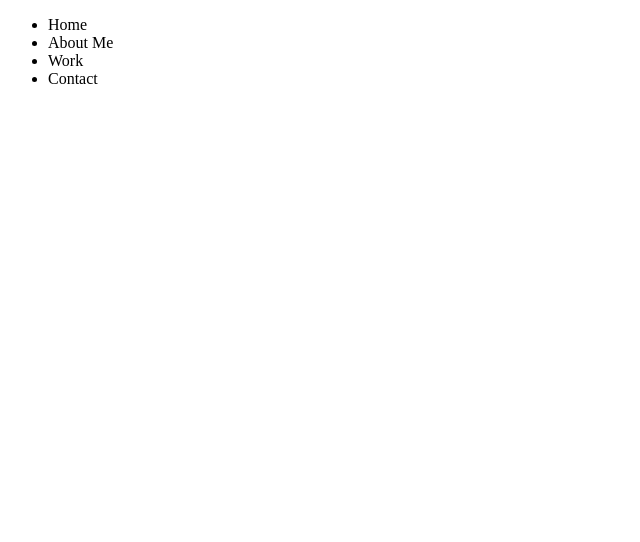
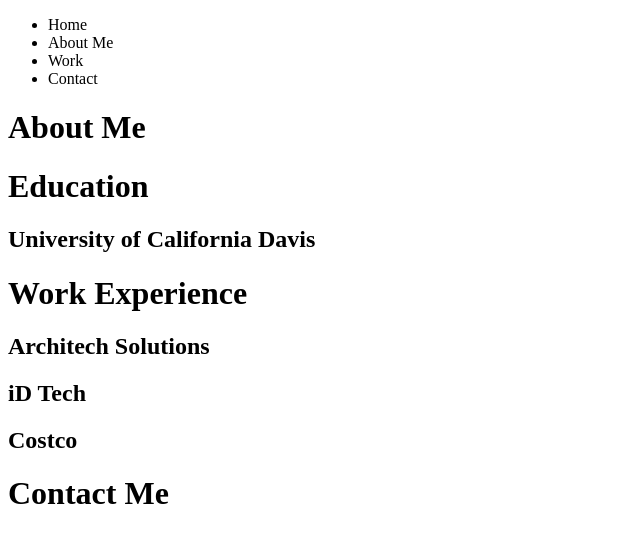
Before and after one commit to WhenPterodactylsAttack/dylan_yue_portfolio, a plain HTML site: page index.html in a window 1280 px wide. Shown: the whole page, without its empty margins (0-640 px from the left). Drawn offline with Linux system fonts and the light colour scheme.

Commit message:
Added section headers

```diff
--- a/index.html
+++ b/index.html
@@ -13,14 +13,21 @@
                 <li>Contact</li>
             </ul>
         </div>
-        <div id="aboutSection">
-
+        <div id="aboutMeSection">
+            <h1>About Me</h1>
+        </div>
+        <div id="educationSection">
+            <h1>Education</h1>
+            <h2>University of California Davis</h2>
         </div>
         <div id="workSection">
-
+            <h1>Work Experience</h1>
+            <h2>Architech Solutions</h2>
+            <h2>iD Tech</h2>
+            <h2>Costco</h2>
         </div>
         <div id="contactSection">
-
+            <h1>Contact Me</h1>
         </div>
     </body>
 </html>
```
